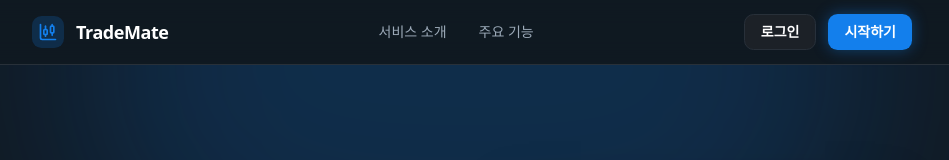
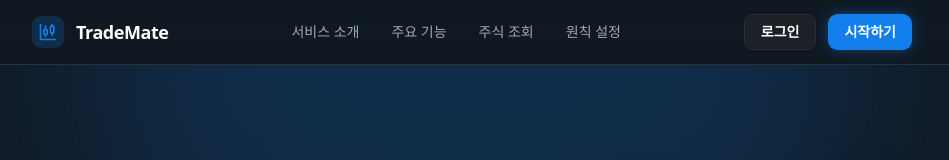
Before and after one commit to AddShotInCode/TradeMate, a Next.js app: page / in a window 1280 px wide. Shown: the top 160 px of the page, without its empty margins (168-1117 px from the left). Built offline with nearby package versions, Linux system fonts and the light colour scheme; grey boxes are pictures that could not be loaded.

Commit message:
feat: 주식조회, 원칙설정 버튼 추가

```diff
--- a/src/components/landing/LandingNavigation.tsx
+++ b/src/components/landing/LandingNavigation.tsx
@@ -18,11 +18,17 @@ export default function LandingNavigation() {
 
         {/* Desktop Navigation */}
         <div className="hidden md:flex items-center gap-8">
-          <Link href="#about" className="text-sm font-medium text-[#9dabb9] hover:text-white transition-colors">
+          <Link href="/#about" className="text-sm font-medium text-[#9dabb9] hover:text-white transition-colors">
             서비스 소개
           </Link>
-          <Link href="#features" className="text-sm font-medium text-[#9dabb9] hover:text-white transition-colors">
+          <Link href="/#features" className="text-sm font-medium text-[#9dabb9] hover:text-white transition-colors">
             주요 기능
+          </Link>
+          <Link href="/inquiry" className="text-sm font-medium text-[#9dabb9] hover:text-white transition-colors">
+            주식 조회
+          </Link>
+          <Link href="/propensity" className="text-sm font-medium text-[#9dabb9] hover:text-white transition-colors">
+            원칙 설정
           </Link>
         </div>
 
@@ -55,11 +61,17 @@ export default function LandingNavigation() {
       {isMobileMenuOpen && (
         <div className="md:hidden border-t border-[#283039] bg-[#101922] px-4 py-4">
           <div className="flex flex-col gap-4">
-            <Link href="#about" className="text-sm font-medium text-[#9dabb9] hover:text-white transition-colors">
+            <Link href="/#about" className="text-sm font-medium text-[#9dabb9] hover:text-white transition-colors">
               서비스 소개
             </Link>
-            <Link href="#features" className="text-sm font-medium text-[#9dabb9] hover:text-white transition-colors">
+            <Link href="/#features" className="text-sm font-medium text-[#9dabb9] hover:text-white transition-colors">
               주요 기능
+            </Link>
+            <Link href="/inquiry" className="text-sm font-medium text-[#9dabb9] hover:text-white transition-colors">
+              주식 조회
+            </Link>
+            <Link href="/propensity" className="text-sm font-medium text-[#9dabb9] hover:text-white transition-colors">
+              원칙 설정
             </Link>
             <Link
               href="/login"
```
